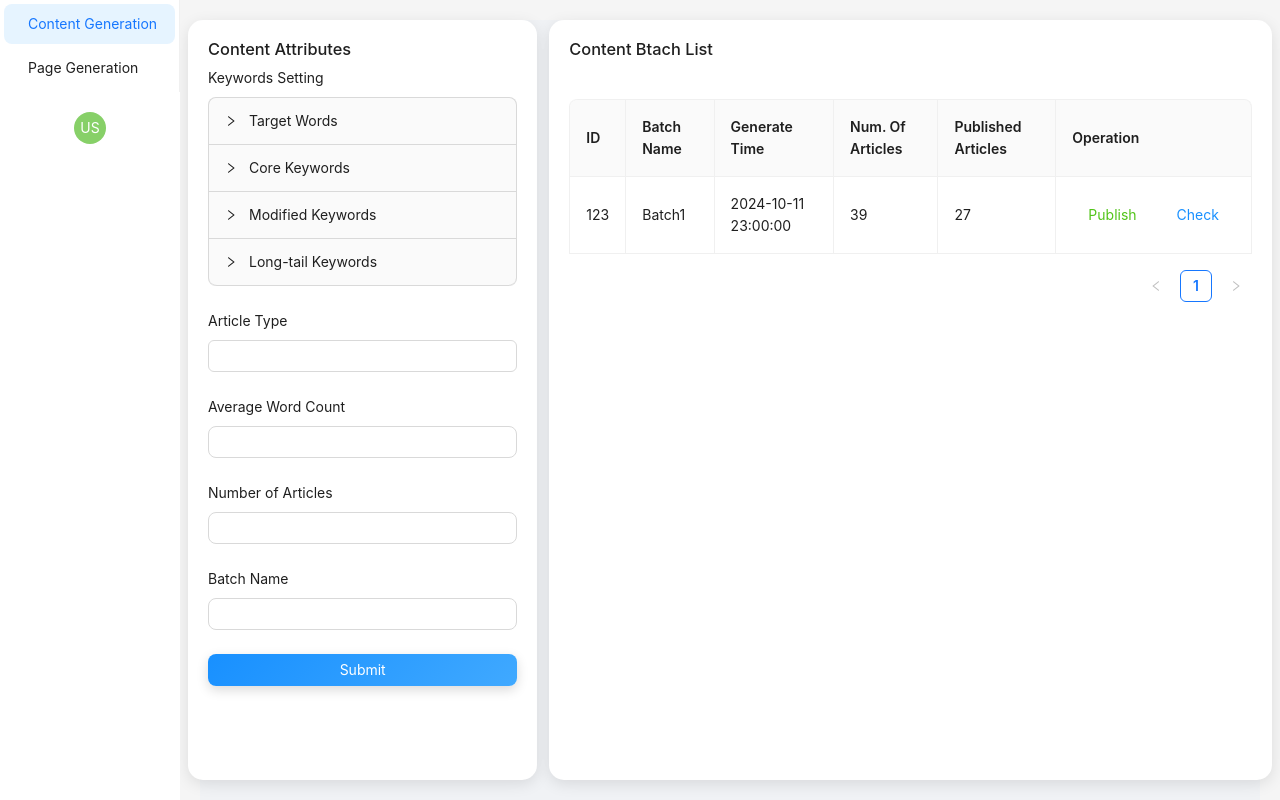
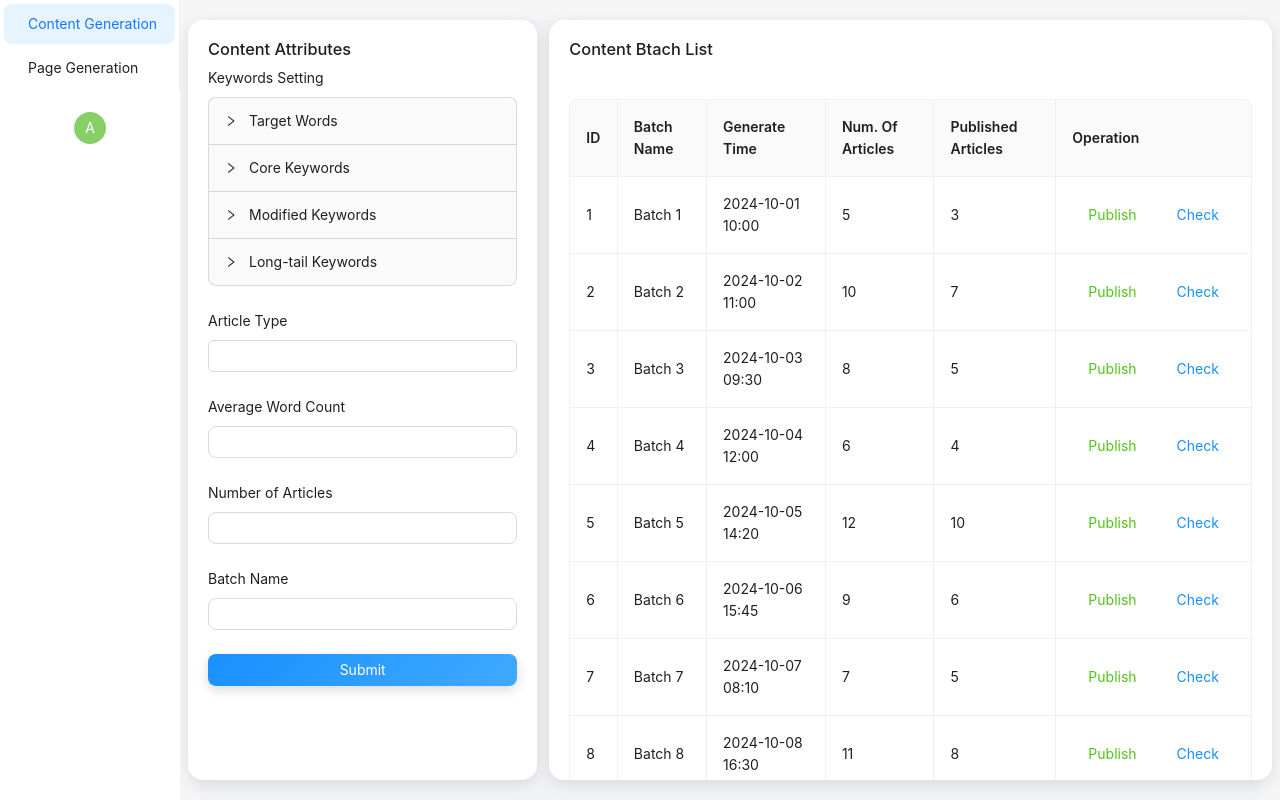
Before and after one commit to Joeyzzyy/intelick, a Vue app: page / in a window 1280 px wide. Built offline with nearby package versions, Linux system fonts and the light colour scheme.

Commit message:
add table data

```diff
--- a/components/ContentGenerationPage.vue
+++ b/components/ContentGenerationPage.vue
@@ -94,14 +94,22 @@ export default {
         { name: 'Long-tail Keywords', keywords: [], newKeyword: '' }
       ],
       historyData: [
-        {
-          id: 123,
-          batchName: 'Batch1',
-          generateTime: '2024-10-11 23:00:00',
-          numOfArticles: 39,
-          publishedArticles: 27
-        }
-      ]
+        { id: 1, batchName: 'Batch 1', generateTime: '2024-10-01 10:00', numOfArticles: 5, publishedArticles: 3 },
+        { id: 2, batchName: 'Batch 2', generateTime: '2024-10-02 11:00', numOfArticles: 10, publishedArticles: 7 },
+        { id: 3, batchName: 'Batch 3', generateTime: '2024-10-03 09:30', numOfArticles: 8, publishedArticles: 5 },
+        { id: 4, batchName: 'Batch 4', generateTime: '2024-10-04 12:00', numOfArticles: 6, publishedArticles: 4 },
+        { id: 5, batchName: 'Batch 5', generateTime: '2024-10-05 14:20', numOfArticles: 12, publishedArticles: 10 },
+        { id: 6, batchName: 'Batch 6', generateTime: '2024-10-06 15:45', numOfArticles: 9, publishedArticles: 6 },
+        { id: 7, batchName: 'Batch 7', generateTime: '2024-10-07 08:10', numOfArticles: 7, publishedArticles: 5 },
+        { id: 8, batchName: 'Batch 8', generateTime: '2024-10-08 16:30', numOfArticles: 11, publishedArticles: 8 },
+        { id: 9, batchName: 'Batch 9', generateTime: '2024-10-09 10:15', numOfArticles: 13, publishedArticles: 11 },
+        { id: 10, batchName: 'Batch 10', generateTime: '2024-10-10 09:00', numOfArticles: 14, publishedArticles: 12 },
+        { id: 11, batchName: 'Batch 11', generateTime: '2024-10-11 14:00', numOfArticles: 15, publishedArticles: 13 },
+        { id: 12, batchName: 'Batch 12', generateTime: '2024-10-12 11:50', numOfArticles: 5, publishedArticles: 4 },
+        { id: 13, batchName: 'Batch 13', generateTime: '2024-10-13 13:30', numOfArticles: 8, publishedArticles: 7 },
+        { id: 14, batchName: 'Batch 14', generateTime: '2024-10-14 17:00', numOfArticles: 9, publishedArticles: 6 },
+        { id: 15, batchName: 'Batch 15', generateTime: '2024-10-15 08:45', numOfArticles: 10, publishedArticles: 9 }
+      ],
     };
   },
   methods: {
--- a/components/Home.vue
+++ b/components/Home.vue
@@ -16,7 +16,7 @@
           {{ userInitials }}
         </a-avatar>
         <a-modal v-model:visible="isUserModalVisible" title="Switch User" @ok="switchUser" @cancel="hideUserModal">
-          <a-select v-model="selectedUser" placeholder="Select a user" style="width: 100%;">
+          <a-select v-model="selectedUserTemp.id" placeholder="Select a user" style="width: 100%;">
             <a-select-option v-for="user in users" :key="user.id" :value="user.id">{{ user.name }}</a-select-option>
           </a-select>
         </a-modal>
@@ -48,17 +48,19 @@ export default {
       ],
       currentView: 'ContentGenerationPage',
       isUserModalVisible: false,
-      selectedUser: null,
+      selectedUser: 1, // Default to the first user
+      selectedUserTemp: { id: 1, name: 'User A' }, // Initialize with the current selected user
       users: [
-        { id: 1, name: 'User A' },
-        { id: 2, name: 'User B' },
-        { id: 3, name: 'User C' }
+        { id: 1, name: 'A' },
+        { id: 2, name: 'B' },
+        { id: 3, name: 'C' }
       ]
     };
   },
   computed: {
     userInitials() {
-      return this.selectedUser ? this.users.find(user => user.id === this.selectedUser).name.slice(0, 2).toUpperCase() : 'US';
+      const user = this.users.find(user => user.id === this.selectedUser);
+      return user ? user.name.slice(0, 2).toUpperCase() : 'US';
     }
   },
   methods: {
@@ -67,13 +69,16 @@ export default {
     },
     showUserModal() {
       this.isUserModalVisible = true;
+      this.selectedUserTemp = { ...this.users.find(user => user.id === this.selectedUser) }; // Set the temporary user to current user
     },
     hideUserModal() {
       this.isUserModalVisible = false;
     },
     switchUser() {
-      console.log('Switching to user with ID:', this.selectedUser);
+      // Update the selected user based on the modal input
+      this.selectedUser = this.selectedUserTemp.id;
       this.isUserModalVisible = false;
+      console.log('Switched to user with ID:', this.selectedUser);
     }
   }
 };
@@ -92,18 +97,4 @@ html, body, #app {
   box-shadow: 0 4px 12px rgba(0, 0, 0, 0.3);
   border-radius: 8px;
 }
-
-.nav-item {
-  transition: box-shadow 0.3s ease-in-out, background 0.3s;
-  padding: 12px;
-  border-radius: 8px;
-  color: #2e3440;
-  min-width: 320px;
-}
-
-.nav-item:hover {
-  box-shadow: 0 4px 8px rgba(0, 0, 0, 0.2);
-  background: linear-gradient(135deg, #eceff4, #e5e9f0);
-  color: #2e3440;
-}
 </style>
```
